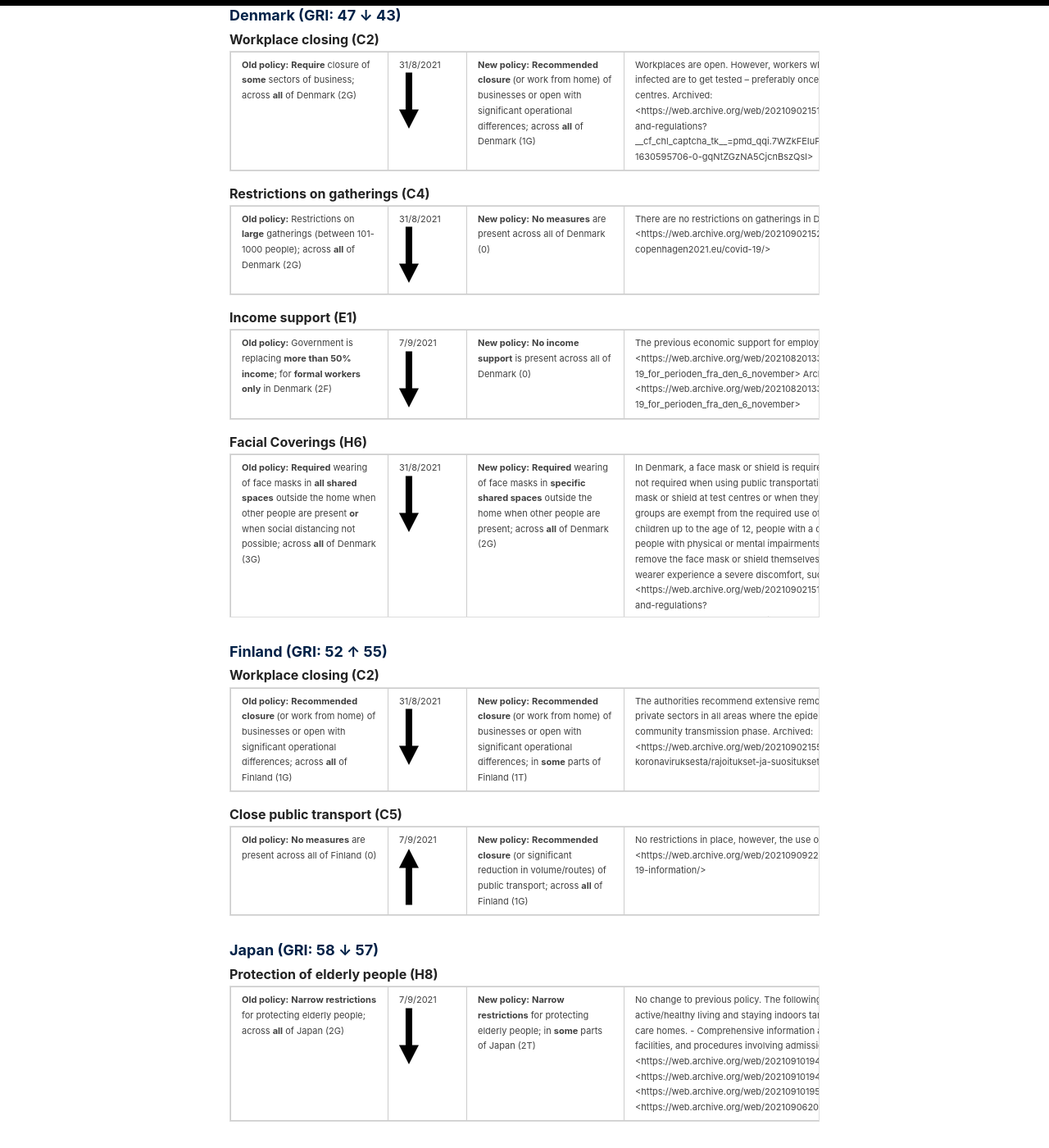
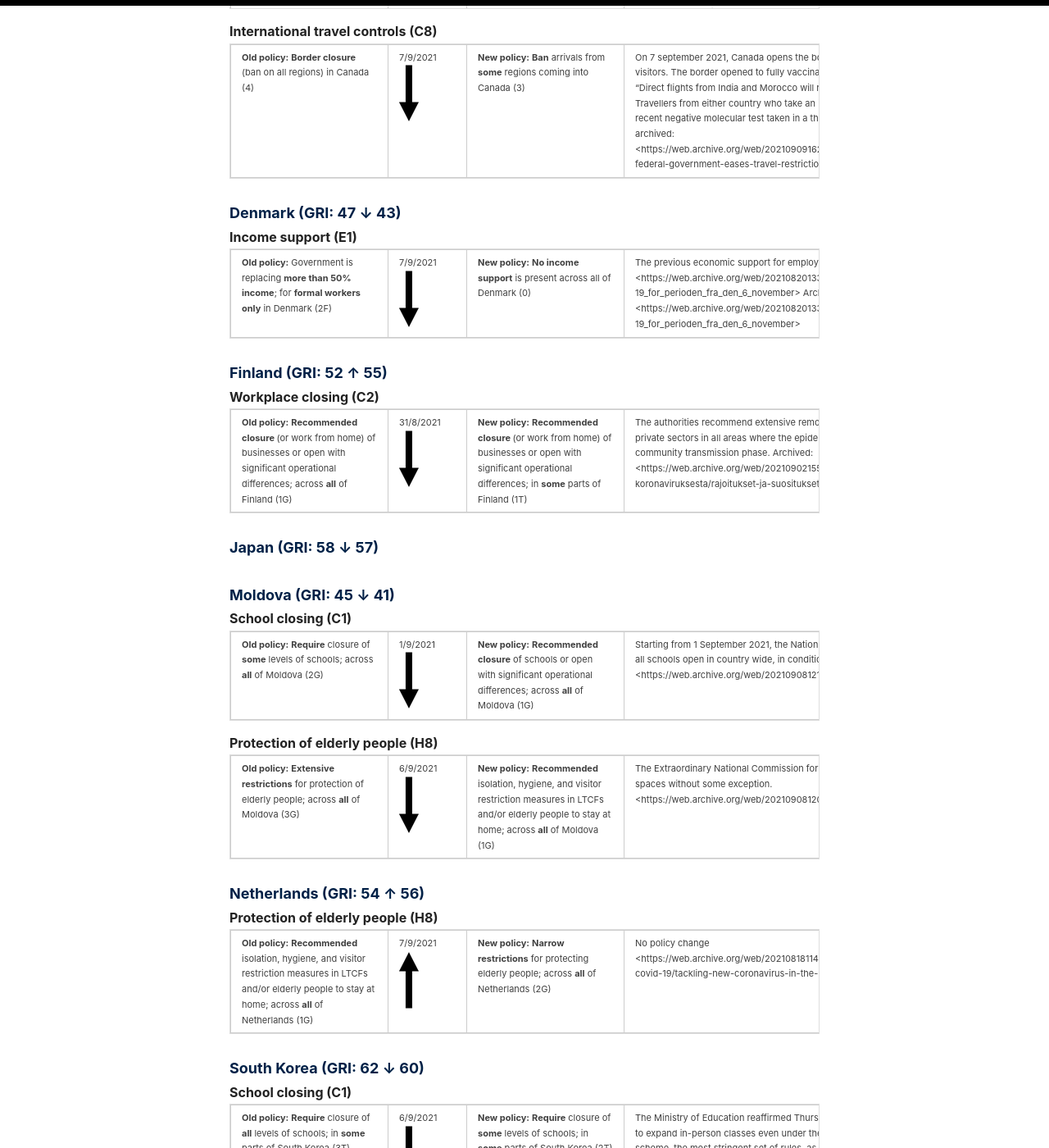
Before and after one commit to OxCGRT/oxcgrt.github.io, a Jekyll site: the page built from _pages/recent-changes.md, in a window 1280 px wide and 1400 px high, scrolled down 2455 px. Shown: the whole window at 82% size. Built offline with Jekyll 4.4.1, drawn with Linux system fonts in a browser that asks for light colours; some of the changed text lies outside the part shown.

Commit message:
Automated run of latest changes

```diff
--- a/_pages/recent-changes.md
+++ b/_pages/recent-changes.md
@@ -449,6 +449,68 @@ will undergo testing on arrival at the airport. Source:
 </div>
 
 ### Canada (GRI: 65 ↓ 64)
+
+#### Close public transport (C5)
+
+<div id="table-div">
+
+<div style="border: 1px solid #ddd; padding: 5px; overflow-x: scroll; width:100%; ">
+
+<table class="table" style="margin-left: auto; margin-right: auto;">
+
+<tbody>
+
+<tr>
+
+<td style="text-align:left;min-width: 2in; ">
+
+<b>Old policy:</b>
+
+<b>Recommended closure</b> (or significant reduction in volume/routes)
+of public transport; in <b>some</b> parts of Canada (1T)
+
+</td>
+
+<td style="text-align:left;min-width: 1in; color: grey80 !important;">
+
+9/9/2021
+<img src="../images/down-arrow.png">
+
+</td>
+
+<td style="text-align:left;min-width: 2in; ">
+
+<b>New policy:</b>
+
+<b>No measures</b> are present across all of Canada (0)
+
+</td>
+
+<td style="text-align:left;min-width: 4in; ">
+
+On 9 september 2021, in Corner Brook, Newfoundland and Labrador (NL),
+bus transit seating is no longer restricted below capacity. In Canada,
+public transit measures do not extend beyond general recommendations to
+exercise caution – e.g., St. John’s, NL: “When possible, consider social
+distancing (ideally 2 metres apart)”; Winnipeg, Manitoba: “Consider
+riding in off-peak hours if possible … Don’t board buses that don’t have
+enough room for you to keep a distance between yourself and others.” See
+St. John’s and Corner Brook, NL and Winnipeg Transit websites, archived:
+<https://web.archive.org/web/20210909161639/https://www.cornerbrook.com/bus-transit/>
+<https://web.archive.org/web/20210909161612/https://www.metrobus.com/covid19/>
+<https://web.archive.org/web/20210909161758/https://winnipegtransit.com/en/rider-guide/news/winnipeg-transit-response-to-covid-19>
+
+</td>
+
+</tr>
+
+</tbody>
+
+</table>
+
+</div>
+
+</div>
 
 #### Stay at home requirements (C6)
 
@@ -578,116 +640,6 @@ archived:
 
 ### Denmark (GRI: 47 ↓ 43)
 
-#### Workplace closing (C2)
-
-<div id="table-div">
-
-<div style="border: 1px solid #ddd; padding: 5px; overflow-x: scroll; width:100%; ">
-
-<table class="table" style="margin-left: auto; margin-right: auto;">
-
-<tbody>
-
-<tr>
-
-<td style="text-align:left;min-width: 2in; ">
-
-<b>Old policy:</b>
-
-<b>Require</b> closure of <b>some</b> sectors of business; across
-<b>all</b> of Denmark (2G)
-
-</td>
-
-<td style="text-align:left;min-width: 1in; color: grey80 !important;">
-
-31/8/2021
-<img src="../images/down-arrow.png">
-
-</td>
-
-<td style="text-align:left;min-width: 2in; ">
-
-<b>New policy:</b>
-
-<b>Recommended closure </b> (or work from home) of businesses or open
-with significant operational differences; across <b>all</b> of Denmark
-(1G)
-
-</td>
-
-<td style="text-align:left;min-width: 4in; ">
-
-Workplaces are open. However, workers who are not vaccinated or
-previously infected are to get tested – preferably once per week – at
-one of the many test centres. Archived:
-<https://web.archive.org/web/20210902151624/https://en.coronasmitte.dk/rules-and-regulations?__cf_chl_captcha_tk__=pmd_qqi.7WZkFEIuFmAC5kEQ9N2Hlopwipmq4eqAI1Scd8w-1630595706-0-gqNtZGzNA5CjcnBszQsl>
-
-</td>
-
-</tr>
-
-</tbody>
-
-</table>
-
-</div>
-
-</div>
-
-#### Restrictions on gatherings (C4)
-
-<div id="table-div">
-
-<div style="border: 1px solid #ddd; padding: 5px; overflow-x: scroll; width:100%; ">
-
-<table class="table" style="margin-left: auto; margin-right: auto;">
-
-<tbody>
-
-<tr>
-
-<td style="text-align:left;min-width: 2in; ">
-
-<b>Old policy:</b>
-
-Restrictions on <b>large</b> gatherings (between 101-1000 people);
-across <b>all</b> of Denmark (2G)
-
-</td>
-
-<td style="text-align:left;min-width: 1in; color: grey80 !important;">
-
-31/8/2021
-<img src="../images/down-arrow.png">
-
-</td>
-
-<td style="text-align:left;min-width: 2in; ">
-
-<b>New policy:</b>
-
-<b>No measures</b> are present across all of Denmark (0)
-
-</td>
-
-<td style="text-align:left;min-width: 4in; ">
-
-There are no restrictions on gatherings in Denmark Archived:
-<https://web.archive.org/web/20210902152717/https://www.ece-copenhagen2021.eu/covid-19/>
-
-</td>
-
-</tr>
-
-</tbody>
-
-</table>
-
-</div>
-
-</div>
-
 #### Income support (E1)
 
 <div id="table-div">
@@ -745,70 +697,6 @@ Archived: Archived:
 
 </div>
 
-#### Facial Coverings (H6)
-
-<div id="table-div">
-
-<div style="border: 1px solid #ddd; padding: 5px; overflow-x: scroll; width:100%; ">
-
-<table class="table" style="margin-left: auto; margin-right: auto;">
-
-<tbody>
-
-<tr>
-
-<td style="text-align:left;min-width: 2in; ">
-
-<b>Old policy:</b>
-
-<b>Required</b> wearing of face masks in <b>all shared spaces</b>
-outside the home when other people are present <b>or</b> when social
-distancing not possible; across <b>all</b> of Denmark (3G)
-
-</td>
-
-<td style="text-align:left;min-width: 1in; color: grey80 !important;">
-
-31/8/2021
-<img src="../images/down-arrow.png">
-
-</td>
-
-<td style="text-align:left;min-width: 2in; ">
-
-<b>New policy:</b>
-
-<b>Required</b> wearing of face masks in <b>specific shared spaces</b>
-outside the home when other people are present; across <b>all</b> of
-Denmark (2G)
-
-</td>
-
-<td style="text-align:left;min-width: 4in; ">
-
-In Denmark, a face mask or shield is required at the airport. A face
-mask or shield is not required when using public transportation. People
-are advised to wear a face mask or shield at test centres or when they
-visit the hospital. However, some groups are exempt from the required
-use of face mask or shield. These include, children up to the age of 12,
-people with a decreased level of consciousness, or people with physical
-or mental impairments that make it impossible for them to remove the
-face mask or shield themselves. Face masks may be removed if the wearer
-experience a severe discomfort, such as difficulty breathing. Archived:
-<https://web.archive.org/web/20210902151624/https://en.coronasmitte.dk/rules-and-regulations?__cf_chl_captcha_tk__=pmd_qqi.7WZkFEIuFmAC5kEQ9N2Hlopwipmq4eqAI1Scd8w-1630595706-0-gqNtZGzNA5CjcnBszQsl>
-
-</td>
-
-</tr>
-
-</tbody>
-
-</table>
-
-</div>
-
-</div>
-
 ### Finland (GRI: 52 ↑ 55)
 
 #### Workplace closing (C2)
@@ -869,125 +757,7 @@ or community transmission phase. Archived:
 
 </div>
 
-#### Close public transport (C5)
-
-<div id="table-div">
-
-<div style="border: 1px solid #ddd; padding: 5px; overflow-x: scroll; width:100%; ">
-
-<table class="table" style="margin-left: auto; margin-right: auto;">
-
-<tbody>
-
-<tr>
-
-<td style="text-align:left;min-width: 2in; ">
-
-<b>Old policy:</b>
-
-<b>No measures</b> are present across all of Finland (0)
-
-</td>
-
-<td style="text-align:left;min-width: 1in; color: grey80 !important;">
-
-7/9/2021
-<img src="../images/up-arrow.png">
-
-</td>
-
-<td style="text-align:left;min-width: 2in; ">
-
-<b>New policy:</b>
-
-<b>Recommended closure</b> (or significant reduction in volume/routes)
-of public transport; across <b>all</b> of Finland (1G)
-
-</td>
-
-<td style="text-align:left;min-width: 4in; ">
-
-No restrictions in place, however, the use of facemask is compulsory
-Archived:
-<https://web.archive.org/web/20210909221950/https://fi.usembassy.gov/covid-19-information/>
-
-</td>
-
-</tr>
-
-</tbody>
-
-</table>
-
-</div>
-
-</div>
-
 ### Japan (GRI: 58 ↓ 57)
-
-#### Protection of elderly people (H8)
-
-<div id="table-div">
-
-<div style="border: 1px solid #ddd; padding: 5px; overflow-x: scroll; width:100%; ">
-
-<table class="table" style="margin-left: auto; margin-right: auto;">
-
-<tbody>
-
-<tr>
-
-<td style="text-align:left;min-width: 2in; ">
-
-<b>Old policy:</b>
-
-<b>Narrow restrictions</b> for protecting elderly people; across
-<b>all</b> of Japan (2G)
-
-</td>
-
-<td style="text-align:left;min-width: 1in; color: grey80 !important;">
-
-7/9/2021
-<img src="../images/down-arrow.png">
-
-</td>
-
-<td style="text-align:left;min-width: 2in; ">
-
-<b>New policy:</b>
-
-<b>Narrow restrictions</b> for protecting elderly people; in <b>some</b>
-parts of Japan (2T)
-
-</td>
-
-<td style="text-align:left;min-width: 4in; ">
-
-No change to previous policy. The following preventative measures for
-the elderly continue to be conducted: - Recommendations and
-communications for active/healthy living and staying indoors targeted
-towards senior citizens. - Monthly evaluation of preventive and
-infection control measures within long-term care homes. - Comprehensive
-information and training material for LTC staff and ownership including
-donning/doffing of PPE, systematic area zoning within facilities, and
-procedures involving admissions, discharge, hygiene and garbage.
-<https://web.archive.org/web/20210910194814/https://www.mhlw.go.jp/stf/seisakunitsuite/bunya/hukushi_kaigo/kaigo_koureisha/index.html>
-<https://web.archive.org/web/20210910194934/https://www.mhlw.go.jp/stf/seisakunitsuite/bunya/hukushi_kaigo/kaigo_koureisha/taisakumatome_13635.html>
-<https://web.archive.org/web/20210910195004/http://kayoinoba.mhlw.go.jp/>
-<https://web.archive.org/web/20210906202053/https://www.mhlw.go.jp/stf/seisakunitsuite/bunya/0000121431_00252.html>
-
-</td>
-
-</tr>
-
-</tbody>
-
-</table>
-
-</div>
-
-</div>
 
 ### Moldova (GRI: 45 ↓ 41)
 
```
Also changed, not shown: images/changes-map.png.
